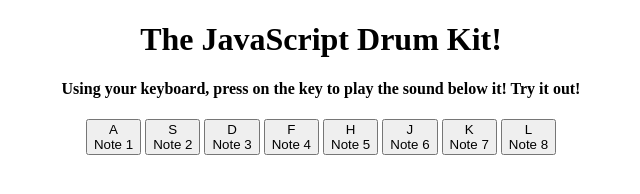
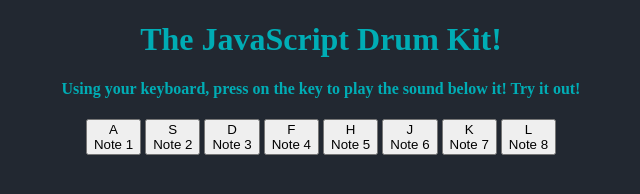
Before and after one commit to Andrew1457/Javascript-Drum-Kit, a plain HTML site: page index.html in a window 1280 px wide. Shown: the whole page, without its empty margins (319-959 px from the left). Drawn offline with Linux system fonts and the light colour scheme; a script that the page names is missing.

Commit message:
quick colour for website

```diff
--- a/style.css
+++ b/style.css
@@ -1,14 +1,26 @@
+body{
+  background-color: #222831;
+}
+
 p { color:blue; }
 h1 {
-    text-align: center;
-    color:black;
+  text-align: center;
+  color: #00adb5;
+}
 
+h4 {
+color: #00adb5;
+  text-align: center;
 
-  }
+}
 
-  h4 {
-    text-align: center;
-    color:black;
+  /*.button{
+    background-color: #4CAF50;
+  border: none;
+  color: white;
+  padding: 40px 40px;
+  text-align: center;
+  font-size: 16px;
+  cursor: pointer;
 
-
-  }
+  }*/
```
